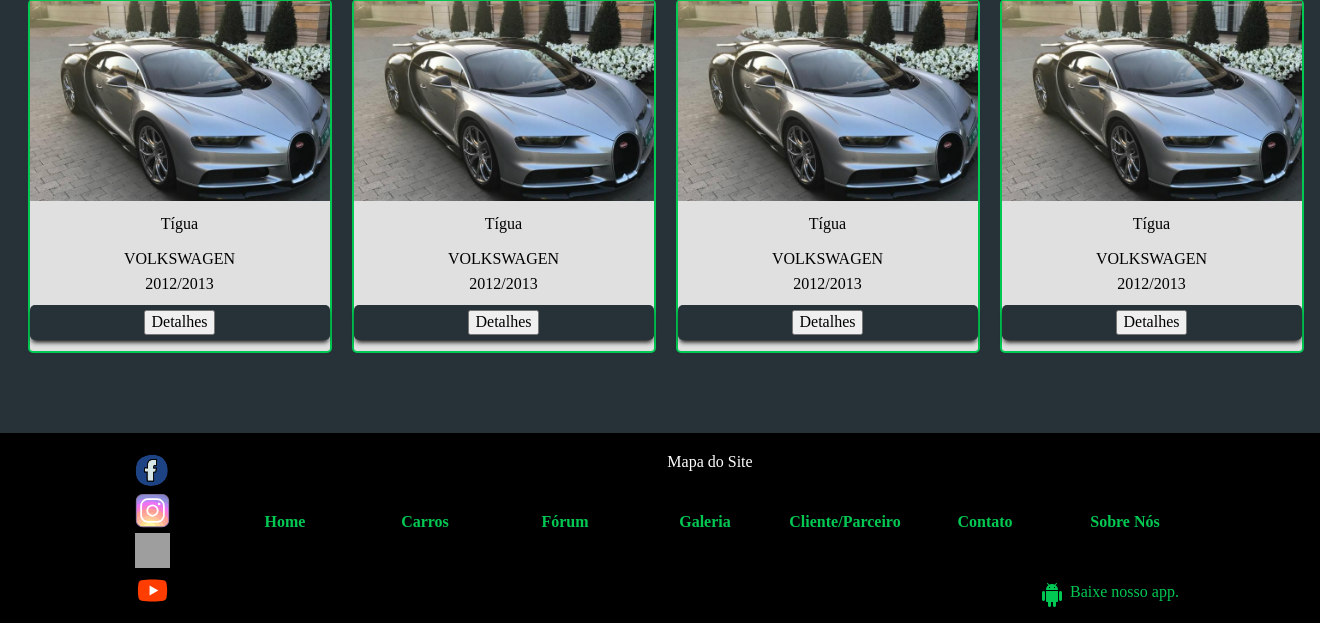
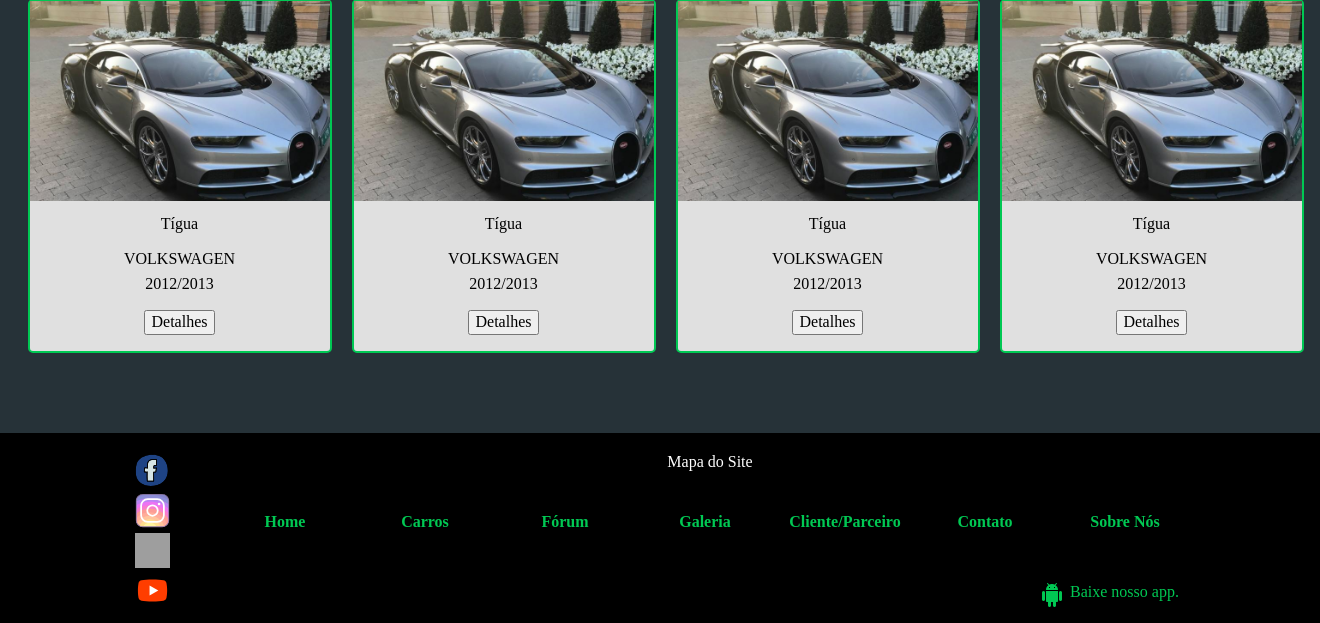
Before and after one commit to kah-eek/Portal-Auto-Center, a PHP site: page /view/veiculos.php?page=veiculos in a window 1320 px wide. Shown: the part 976-1599 px from the top of the page. Run offline with PHP 8.4, Linux system fonts and the light colour scheme; some web fonts are replaced; grey boxes are pictures that could not be loaded.

Commit message:
page veiculos veiculos consertada

```diff
--- a/view/css/padroes.css
+++ b/view/css/padroes.css
@@ -223,6 +223,7 @@ a{
   color: #fff;
   font-family: 'titulo';
 }
+/* ****************************************************** */
 
 .input_submit{ /*input do tipo submit */
   background-color: #263238;
@@ -242,14 +243,15 @@ a{
 /*input_submit sem background*/
 .input_submit_cp{ /*input do tipo submit */
   background-color: #000;
-  border-radius: 5px;
+  /*border-radius: 5px;*/
   /*border: solid 1px #000;*/
-  padding: 5px;
-  box-shadow: 0px 4px 5px -2px #000;
+  /*padding: 5px;*/
+  /*box-shadow: 0px 4px 5px -2px #000;*/
+  border-radius: 30px 30px 30px 30px;
 
   /* Texto */
   color: #fff;
-  text-shadow: 0px 0px 2px #000;
+  text-shadow: 0px 0px 2px #fff;
   font-family: 'titulo';
   text-align: center;
 }
--- a/view/css/veiculos.css
+++ b/view/css/veiculos.css
@@ -127,14 +127,6 @@
 
 .input_submit{
   margin-top: 5px;
+  box-shadow: 0px 0px 0px 0px;
 
 }
-/*.container_btn_detalhes{
-  width: 100px;
-  height: 30px;
-
-}
-button{
-  width: 100px;
-  height: 30px;
-}*/
--- a/view/veiculos.php
+++ b/view/veiculos.php
@@ -8,7 +8,6 @@
 @data 31/03/2018
 @descricao Página de Veiculos, Anuncio de veículos.
 -->
-<!DOCTYPE html>
   <div class="container_imagem_veiculos">
     <div class="fundo_opaco_veic preenche_t_250">
       <form action="veiculos.html" method="post">
@@ -28,52 +27,7 @@
 
   <!-- itens veículos -->
   <div class="container_segura_item_veic centro_lr transparente">
-    <a href="#">
-      <div class="container_item_veiculo borda_verde_vivo_2 bsuavizada_5 bg_cinza  margem_t_20 float_left">
-        <div class="imagem_item_veiculo">
-          <img src="pictures/veiculos/carro.jpg" title="Item Veículos" alt="imagem de carro"/>
-        </div>
-        <div class="descricao_nome align_center conteudo">
-          Tígua
-        </div>
-        <div class="descricao_marca align_center preenche_5 txt_preto conteudo">
-          VOLKSWAGEN
-        </div>
-        <div class="descricao_data align_center txt_preto conteudo">
-          2012/2013
-        </div>
-        <div class="input_submit centro_lr preenche_t_10">
-          <button type="button" name="btn_detalhes">
-            <a href="#">Detalhes</a>
-          </button>
-        </div>
-      </div>
-    </a>
-
-    <a href="#">
-      <div class="container_item_veiculo borda_verde_vivo_2 bsuavizada_5 bg_cinza  margem_t_20 float_left">
-        <div class="imagem_item_veiculo">
-          <img src="pictures/veiculos/carro.jpg" title="Item Veículos" alt="imagem de carro"/>
-        </div>
-        <div class="descricao_nome align_center conteudo">
-          Tígua
-        </div>
-        <div class="descricao_marca align_center preenche_5 txt_preto conteudo">
-          VOLKSWAGEN
-        </div>
-        <div class="descricao_data align_center txt_preto conteudo">
-          2012/2013
-        </div>
-        <div class="input_submit centro_lr preenche_t_10">
-          <button type="button" name="btn_detalhes">
-            <a href="#">Detalhes</a>
-          </button>
-        </div>
-      </div>
-    </a>
-
-    <a href="#">
-      <div class="container_item_veiculo borda_verde_vivo_2 bsuavizada_5 bg_cinza  margem_t_20 float_left">
+    <div class="container_item_veiculo borda_verde_vivo_2 bsuavizada_5 bg_cinza  margem_t_20 float_left">
         <div class="imagem_item_veiculo">
           <img src="pictures/veiculos/carro.jpg" title="Item Veículos" alt="Imagem de Carro"/>
         </div>
@@ -86,16 +40,12 @@
         <div class="descricao_data align_center txt_preto conteudo">
           2012/2013
         </div>
-        <div class="input_submit centro_lr preenche_t_10">
-          <button type="button" name="btn_detalhes">
-            <a href="#">Detalhes</a>
-          </button>
-        </div>
+      <div class="input_submit centro_lr transparente preenche_t_10">
+        <input type="submit" name="btn_datalhes" value="Detalhes">
       </div>
-    </a>
+    </div>
 
-    <a href="#">
-      <div class="container_item_veiculo borda_verde_vivo_2 bsuavizada_5 bg_cinza  margem_t_20 float_left">
+    <div class="container_item_veiculo borda_verde_vivo_2 bsuavizada_5 bg_cinza  margem_t_20 float_left">
         <div class="imagem_item_veiculo">
           <img src="pictures/veiculos/carro.jpg" title="Item Veículos" alt="Imagem de Carro"/>
         </div>
@@ -108,13 +58,46 @@
         <div class="descricao_data align_center txt_preto conteudo">
           2012/2013
         </div>
-        <div class="input_submit centro_lr">
-          <button type="button" name="btn_detalhes">
-            <a href="">Detalhes</a>
-          </button>
+      <div class="input_submit centro_lr transparente preenche_t_10">
+        <input type="submit" name="btn_datalhes" value="Detalhes">
+      </div>
+    </div>
+
+    <div class="container_item_veiculo borda_verde_vivo_2 bsuavizada_5 bg_cinza  margem_t_20 float_left">
+        <div class="imagem_item_veiculo">
+          <img src="pictures/veiculos/carro.jpg" title="Item Veículos" alt="Imagem de Carro"/>
         </div>
+        <div class="descricao_nome align_center conteudo">
+          Tígua
+        </div>
+        <div class="descricao_marca align_center preenche_5 txt_preto conteudo">
+          VOLKSWAGEN
+        </div>
+        <div class="descricao_data align_center txt_preto conteudo">
+          2012/2013
+        </div>
+      <div class="input_submit centro_lr transparente preenche_t_10">
+        <input type="submit" name="btn_datalhes" value="Detalhes">
       </div>
-    </a>
+    </div>
+
+    <div class="container_item_veiculo borda_verde_vivo_2 bsuavizada_5 bg_cinza  margem_t_20 float_left">
+        <div class="imagem_item_veiculo">
+          <img src="pictures/veiculos/carro.jpg" title="Item Veículos" alt="Imagem de Carro"/>
+        </div>
+        <div class="descricao_nome align_center conteudo">
+          Tígua
+        </div>
+        <div class="descricao_marca align_center preenche_5 txt_preto conteudo">
+          VOLKSWAGEN
+        </div>
+        <div class="descricao_data align_center txt_preto conteudo">
+          2012/2013
+        </div>
+      <div class="input_submit centro_lr transparente preenche_t_10">
+        <input type="submit" name="btn_datalhes" value="Detalhes">
+      </div>
+    </div>
   </div>
 
 <!-- Importando Rodape -->
```
